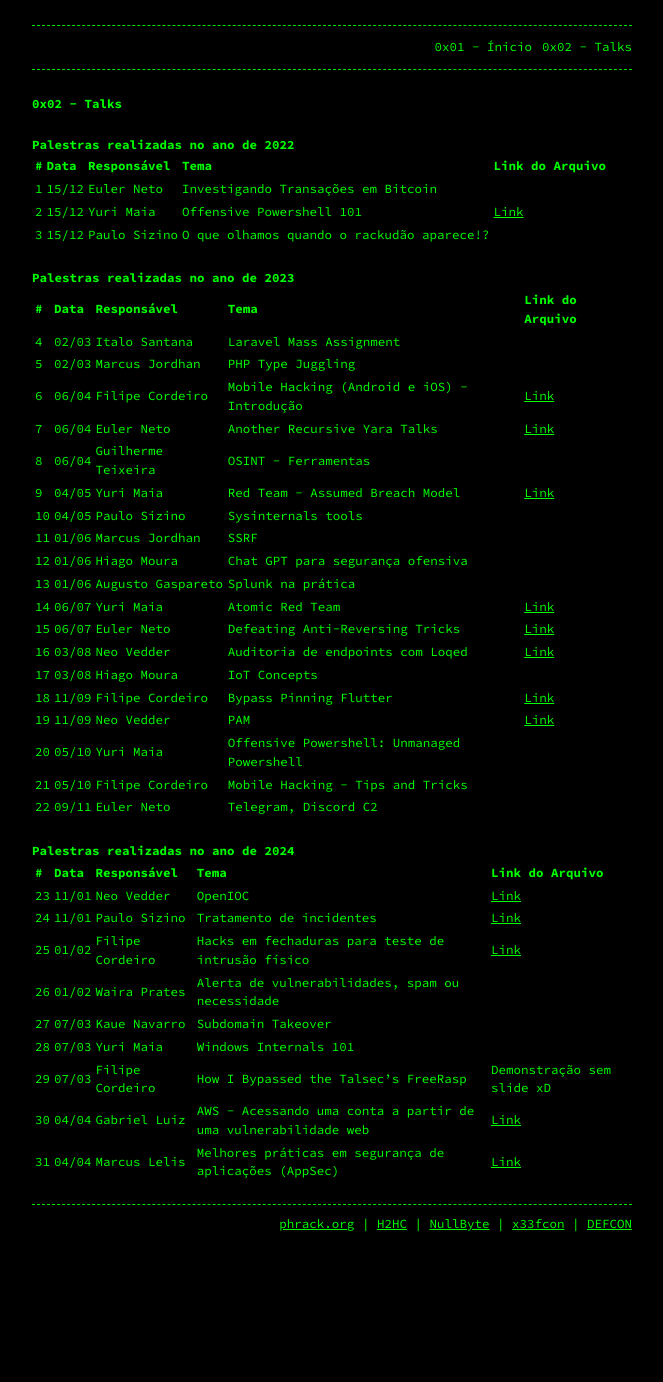
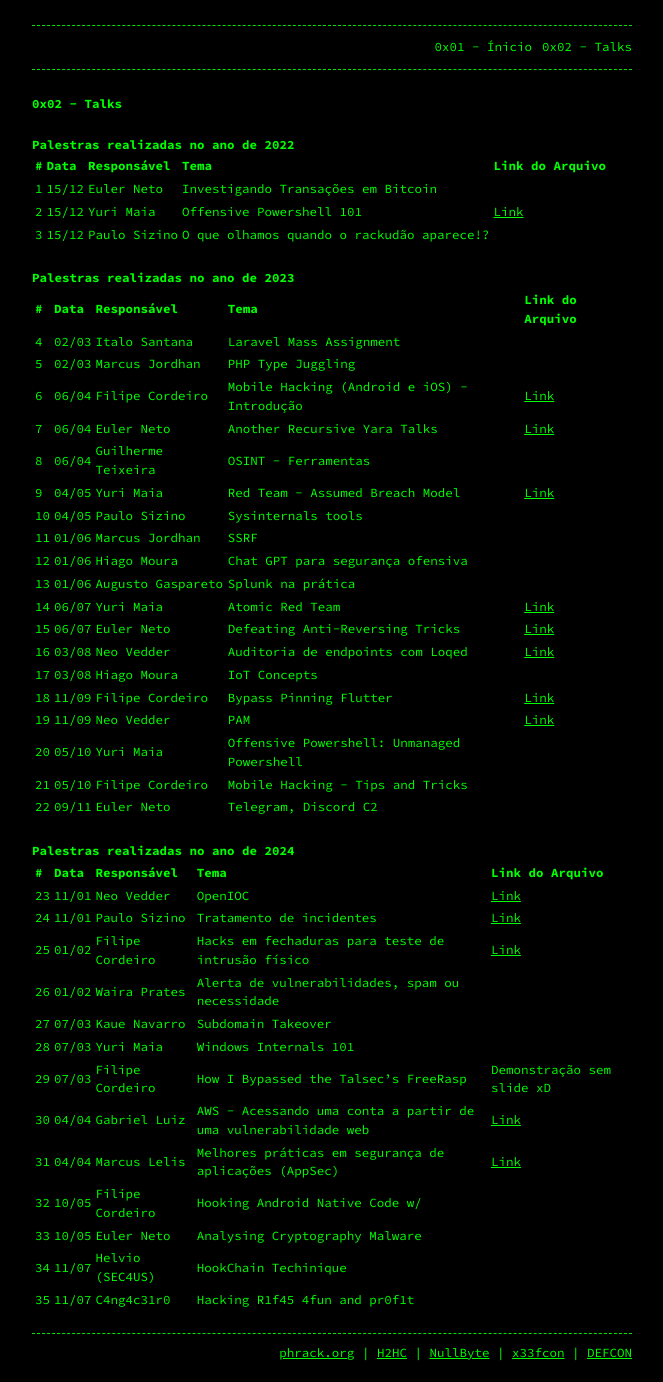
Before and after one commit to AFKConference/afkconference.github.io, a Jekyll site: the page built from talks.md, in a window 1280 px wide. Shown: the whole page, without its empty margins (308-971 px from the left). Built offline with Jekyll 4.4.1, drawn with Linux system fonts in a browser that asks for light colours; our own code applies the rules of GitHub Pages for plain Markdown files; before the commit the page ends 1254 px from its top, so only the background shows below that.

Commit message:
Update talks.md

```diff
--- a/talks.md
+++ b/talks.md
@@ -48,3 +48,7 @@
 | 29   | 07/03 | Filipe Cordeiro        | How I Bypassed the Talsec's FreeRasp     | Demonstração sem slide xD                            |
 | 30   | 04/04 | Gabriel Luiz        | AWS - Acessando uma conta a partir de uma vulnerabilidade web     | [Link](assets/AWS-afk.conf.pdf) |
 | 31   | 04/04 | Marcus Lelis        | Melhores práticas em segurança de aplicações (AppSec)     | [Link](assets/AppSec - AFKCONF.pptx.pdf)     |
+| 32  | 10/05 | Filipe Cordeiro        | Hooking Android Native Code w/     |                            |
+| 33   | 10/05 | Euler Neto        | Analysing Cryptography Malware     |                             |
+| 34   | 11/07 | Helvio (SEC4US)        | HookChain Techinique     |  |
+| 35   | 11/07 | C4ng4c31r0        | Hacking R1f45 4fun and pr0f1t     |      |
```
